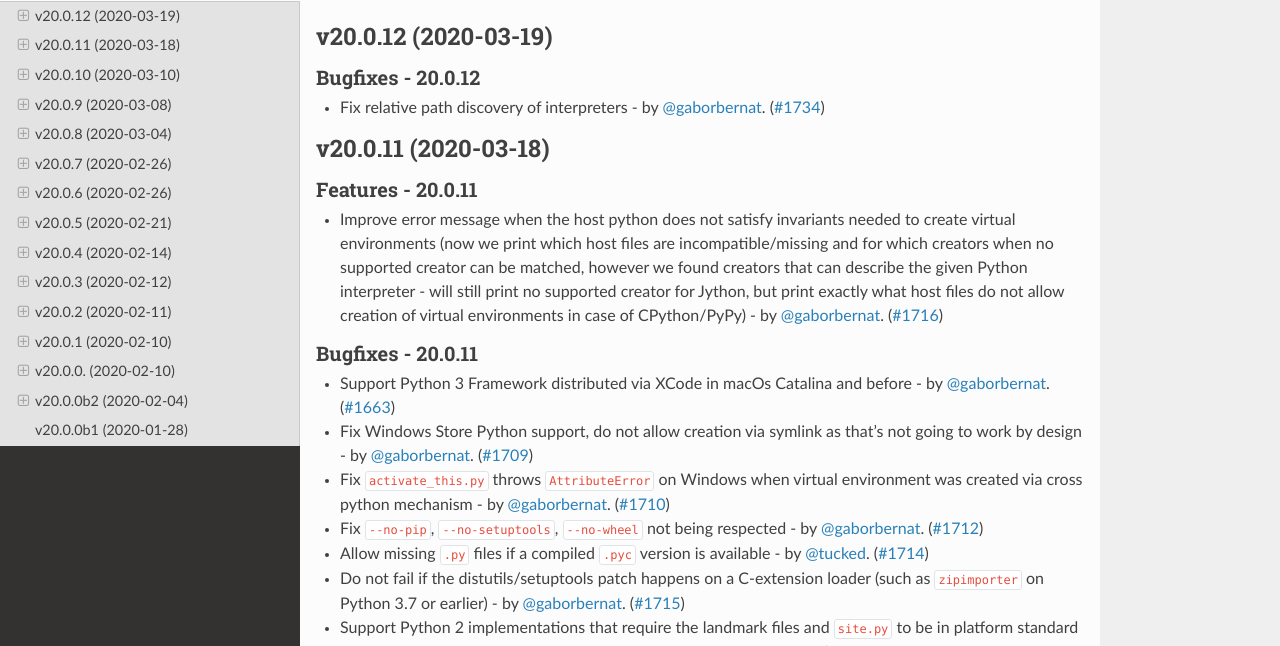
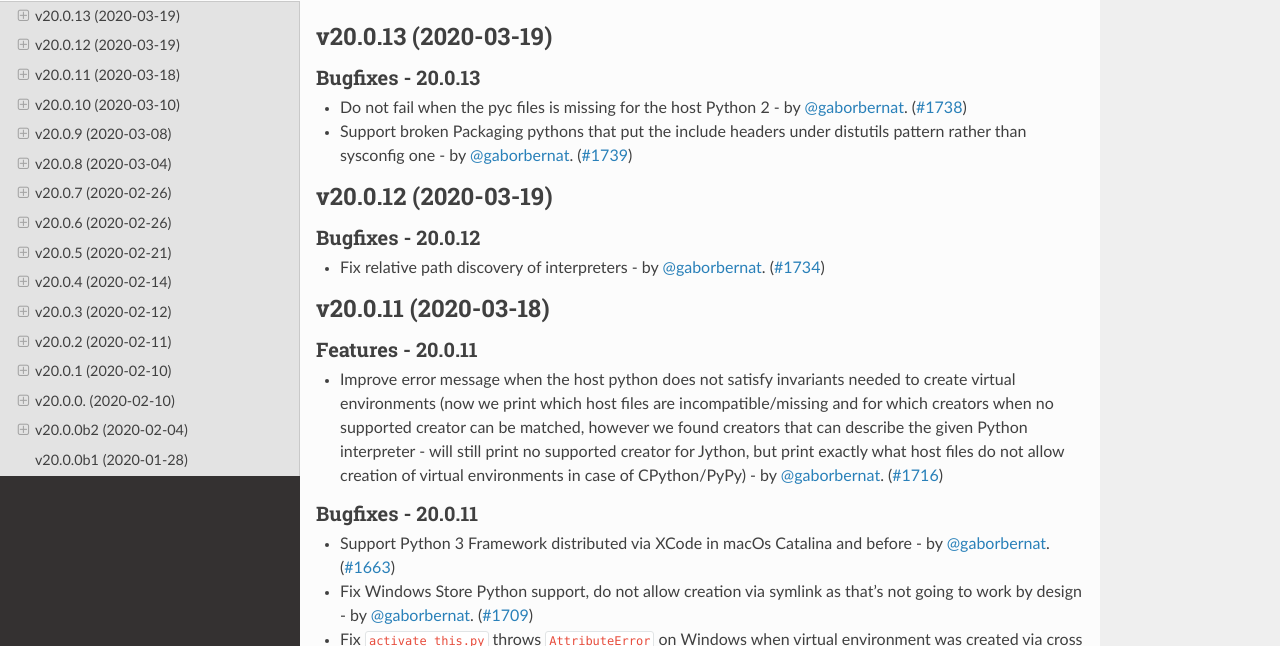
Before and after one commit to pypa/virtualenv, a Sphinx documentation site: the page built from docs/changelog.rst, in a window 1280 px wide and 900 px high, cut to the strip 254-900 px from the top of the window. Built offline with Sphinx 7.4.7 and the Read the Docs theme 2.0.0, drawn with Linux system fonts in a browser that asks for light colours; pages that are not in the unit, such as notebooks, are missing from menus; the version number could not be read and is left out.

Commit message:
release 20.0.13

```diff
--- a/docs/changelog.rst
+++ b/docs/changelog.rst
@@ -4,6 +4,16 @@ Release History
 .. include:: _draft.rst
 
 .. towncrier release notes start
+
+v20.0.13 (2020-03-19)
+---------------------
+
+Bugfixes - 20.0.13
+~~~~~~~~~~~~~~~~~~
+- Do not fail when the pyc files is missing for the host Python 2 - by :user:`gaborbernat`. (`#1738 <https://github.com/pypa/virtualenv/issues/1738>`_)
+- Support broken Packaging pythons that put the include headers under distutils pattern rather than sysconfig one
+  - by :user:`gaborbernat`. (`#1739 <https://github.com/pypa/virtualenv/issues/1739>`_)
+
 
 v20.0.12 (2020-03-19)
 ---------------------
--- a/docs/changelog/1738.bugfix.rst
+++ /dev/null
@@ -1 +0,0 @@
-Do not fail when the pyc files is missing for the host Python 2 - by :user:`gaborbernat`.
--- a/docs/changelog/1739.bugfix.rst
+++ /dev/null
@@ -1,2 +0,0 @@
-Support broken Packaging pythons that put the include headers under distutils pattern rather than sysconfig one
-- by :user:`gaborbernat`.
```
